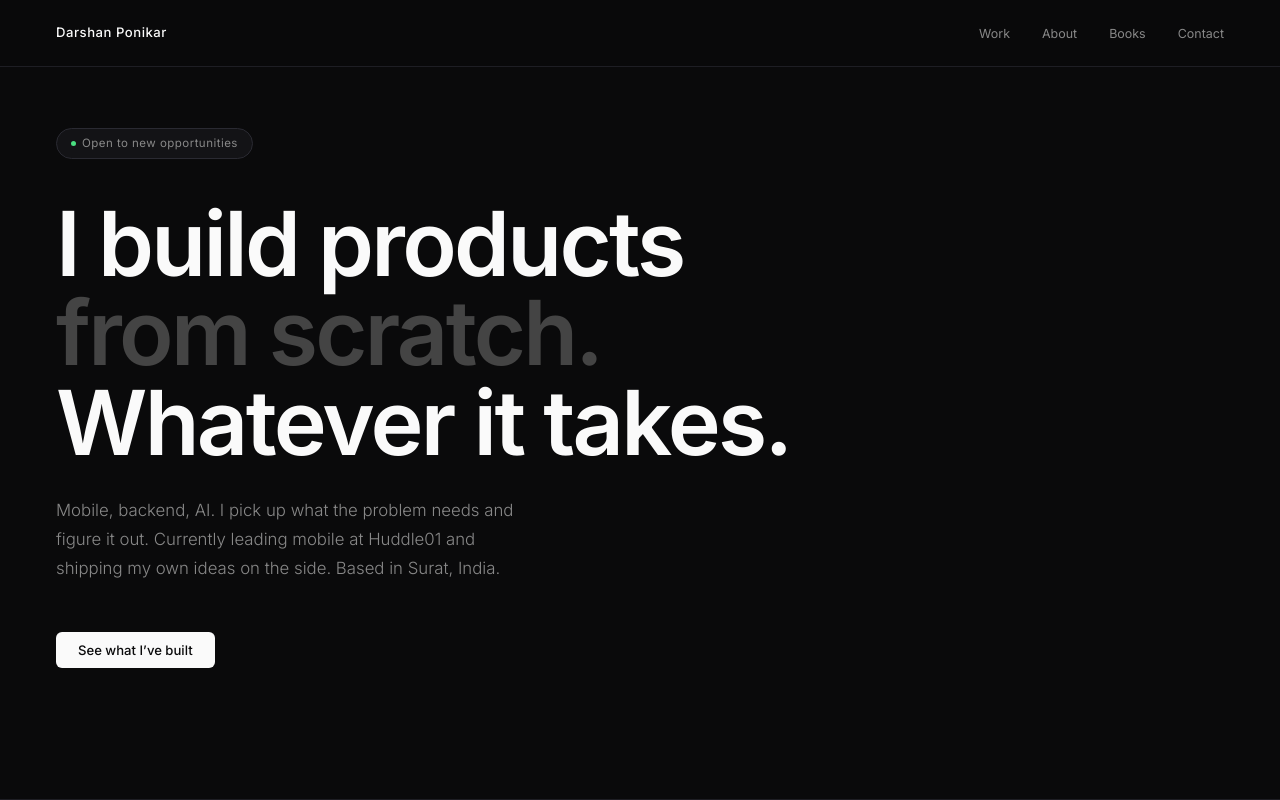
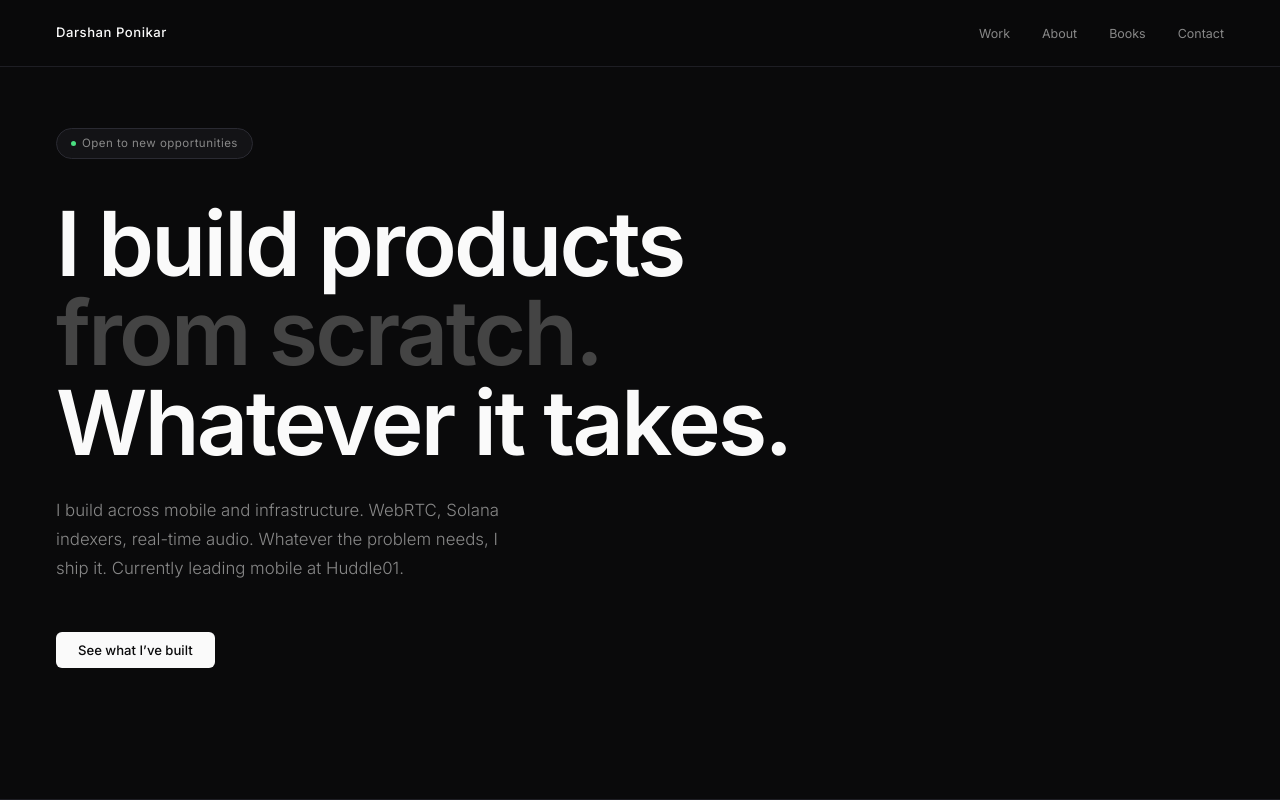
Before and after one commit to ponikar/ponikar, a Next.js app: page / in a window 1280 px wide. Shown: the top 800 px of the page. Built offline with nearby package versions, Linux system fonts and the light colour scheme.

Commit message:
rewrite hero copy, remove location

```diff
--- a/src/components/About/About.tsx
+++ b/src/components/About/About.tsx
@@ -2,7 +2,7 @@ import { FC, useEffect, useRef } from "react";
 import styles from "./About.module.css";
 
 const paragraphs = [
-  "I'm Darshan. I'm 26, based in Surat, and I've been building software since before I knew what a career was. I don't specialize in one layer of the stack. I pick up whatever the product needs.",
+  "I'm Darshan. I'm 26 and I've been building software since before I knew what a career was. I don't specialize in one layer of the stack. I pick up whatever the product needs.",
   "I started at Nintee building AI agents when most people hadn't heard of LangChain. Then joined Huddle01 early, built the entire mobile app by myself, and watched it grow to tens of thousands of users. These days I lead the mobile team there and quietly ship my own things on the side.",
   "I'm drawn to problems that feel slightly too hard. Not for the difficulty itself, but because that's where the interesting work is. Where you have to actually think, not just execute.",
   "Outside of work I journal, I have a rooftop cafe I disappear to when I need to think, and I read more than I probably talk about.",
--- a/src/components/Hero/Hero.tsx
+++ b/src/components/Hero/Hero.tsx
@@ -15,9 +15,8 @@ export const Hero: FC = () => {
           Whatever it takes.
         </h1>
         <p className={styles.sub}>
-          Mobile, backend, AI. I pick up what the problem needs and figure it out.
-          Currently leading mobile at Huddle01 and shipping my own ideas on the side.
-          Based in Surat, India.
+          I build across mobile and infrastructure. WebRTC, Solana indexers, real-time audio.
+          Whatever the problem needs, I ship it. Currently leading mobile at Huddle01.
         </p>
         <div className={styles.ctaRow}>
           <a href="#work"><button className={`${styles.btn} ${styles.btnPrimary}`}>See what I&rsquo;ve built</button></a>
```
